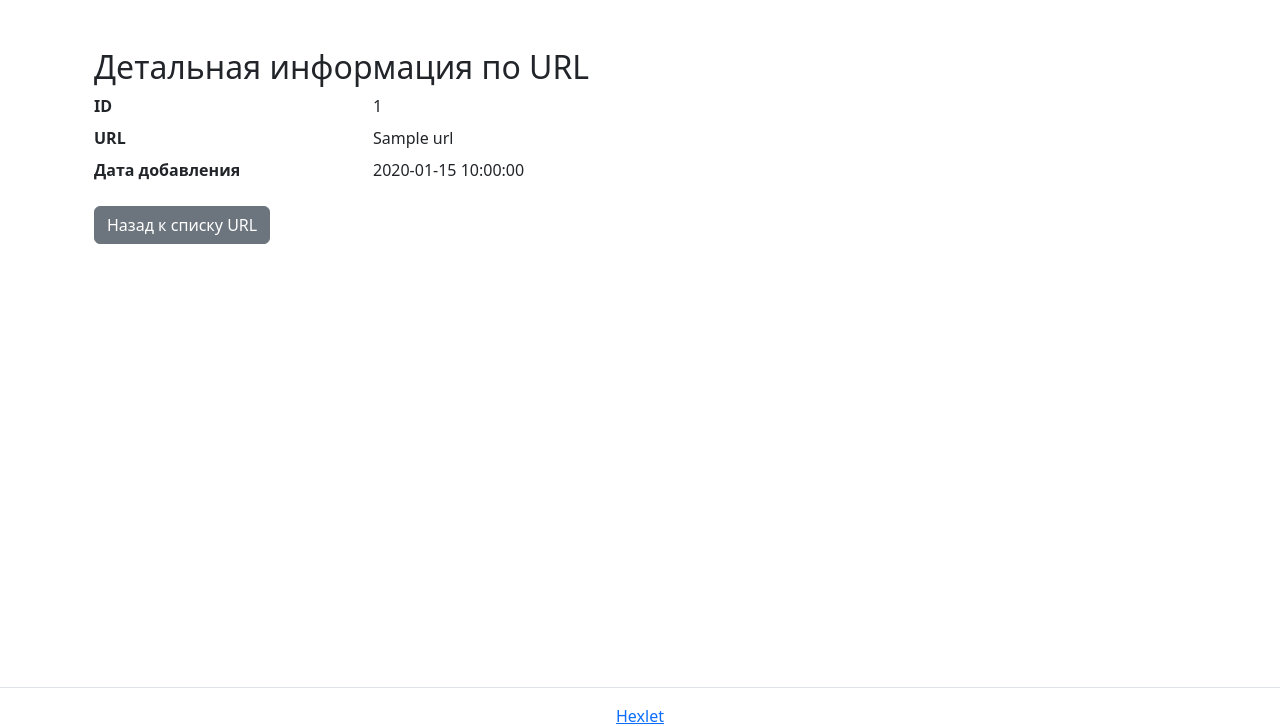
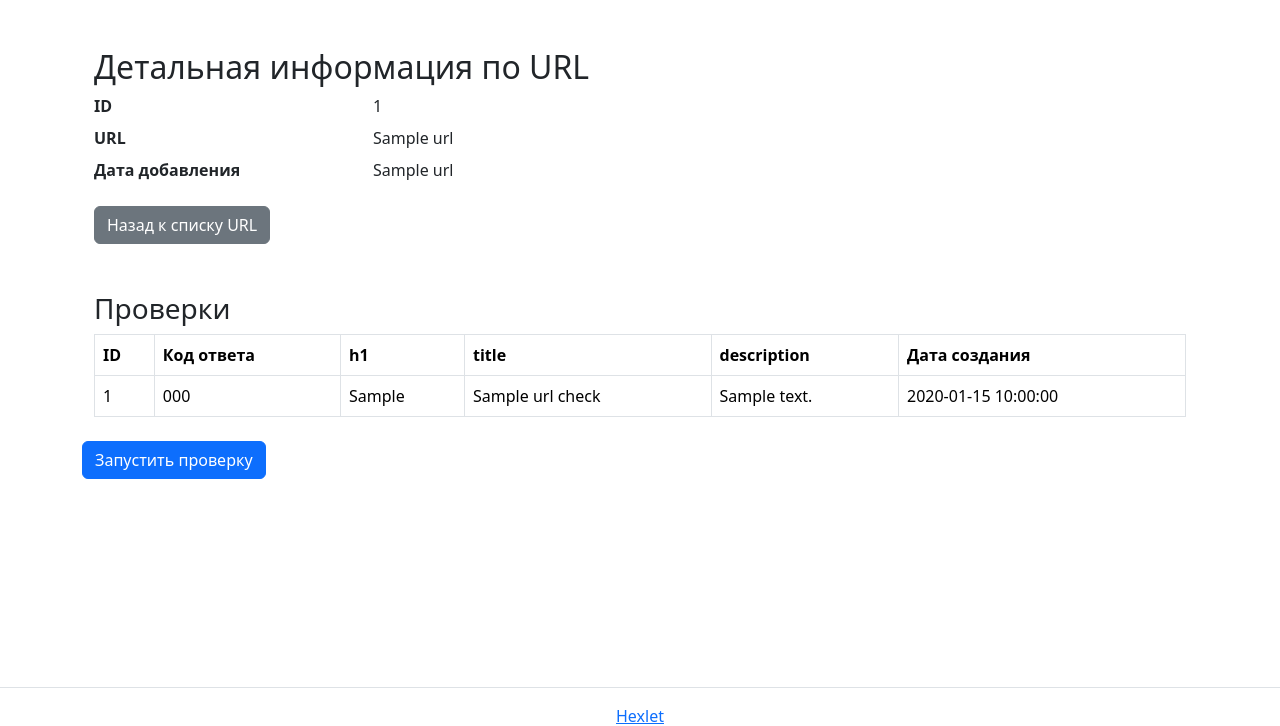
Before and after one commit to lawyer-arch/python-project-83, a Flask app: page /urls/1 in a window 1280 px wide. Shown: the part 56-782 px from the top of the page. Run offline with Flask 3, Linux system fonts and the light colour scheme; a database or web service that is not in the repository returns one stand-in record (values such as "Sample title"); some libraries are stand-ins or nearby versions.

Commit message:
реализайия проверок шаг 4

```diff
--- a/page_analyzer/app.py
+++ b/page_analyzer/app.py
@@ -1,10 +1,13 @@
+import requests
 import os
 from flask import Flask, render_template, request, redirect, url_for, flash
 from dotenv import load_dotenv
 import psycopg2
+import psycopg2.extras
 from urllib.parse import urlparse
 import validators
 from datetime import datetime
+from bs4 import BeautifulSoup
 
 load_dotenv()
 
@@ -28,15 +31,17 @@ def add_url(url: str):
     with conn:
         with conn.cursor() as cur:
             cur.execute("SELECT id FROM urls WHERE name = %s", (normalized_url,))
-            if cur.fetchone():
-                return False  # URL уже есть
+            existing = cur.fetchone()
+            if existing:
+                return existing[0]
 
             cur.execute(
-                "INSERT INTO urls (name, created_at) VALUES (%s, %s)",
+                "INSERT INTO urls (name, created_at) VALUES (%s, %s) RETURNING id",
                 (normalized_url, datetime.now())
             )
+            new_id = cur.fetchone()[0]
     conn.close()
-    return True
+    return new_id
 
 
 @app.route('/', methods=['GET', 'POST'])
@@ -44,9 +49,10 @@ def index():
     if request.method == 'POST':
         url_input = request.form.get('url')
         try:
-            success = add_url(url_input)
-            if success:
+            url_id = add_url(url_input)
+            if url_id:
                 flash('URL успешно добавлен', 'success')
+                return redirect(url_for('show_url', id=url_id))
             else:
                 flash('Этот URL уже добавлен', 'warning')
         except ValueError as e:
@@ -61,19 +67,81 @@ def urls():
     conn = get_connection()
     with conn:
         with conn.cursor() as cur:
-            cur.execute("SELECT id, name, created_at FROM urls ORDER BY created_at DESC")
+            cur.execute('''
+                SELECT
+                    urls.id,
+                    urls.name,
+                    urls.created_at,
+                    MAX(url_checks.created_at) AS last_check_date
+                FROM urls
+                LEFT JOIN url_checks ON urls.id = url_checks.url_id
+                GROUP BY urls.id
+                ORDER BY urls.id DESC
+            ''')
             urls_list = cur.fetchall()
     return render_template('urls.html', urls=urls_list)
 
 
 @app.route('/urls/<int:id>')
-def url_detail(id):
+def show_url(id):
+    conn = get_connection()
+    with conn:
+        with conn.cursor(cursor_factory=psycopg2.extras.DictCursor) as cur:
+            cur.execute('SELECT * FROM urls WHERE id = %s', (id,))
+            url = cur.fetchone()
+            if not url:
+                flash('URL не найден', 'danger')
+                return redirect(url_for('urls'))
+
+            cur.execute('''
+                SELECT id, status_code, h1, title, description, created_at
+                FROM url_checks
+                WHERE url_id = %s
+                ORDER BY id DESC
+            ''', (id,))
+            checks = cur.fetchall()
+
+    return render_template('url.html', url=url, checks=checks)
+
+
+@app.route('/urls/<int:id>/checks', methods=['POST'])
+def check_url(id):
     conn = get_connection()
     with conn:
         with conn.cursor() as cur:
-            cur.execute("SELECT id, name, created_at FROM urls WHERE id = %s", (id,))
+            # Получаем URL по id
+            cur.execute("SELECT name FROM urls WHERE id = %s", (id,))
             url_data = cur.fetchone()
-    if url_data is None:
-        flash('URL не найден', 'danger')
-        return redirect(url_for('urls'))
-    return render_template('url.html', url=url_data)
+            if not url_data:
+                flash('URL не найден', 'danger')
+                return redirect(url_for('urls'))
+
+            url = url_data[0]
+            try:
+                response = requests.get(url)
+                response.raise_for_status()  # проверяем статус
+
+                # Для отладки — посмотреть первые 1000 символов ответа
+                print(response.text[:1000])
+
+                # Парсим HTML
+                soup = BeautifulSoup(response.text, 'html.parser')
+
+                h1 = soup.h1.string.strip() if soup.h1 and soup.h1.string else ''
+                title = soup.title.string.strip() if soup.title and soup.title.string else ''
+
+                description_tag = soup.find('meta', attrs={'name': 'description'})
+                description = description_tag['content'].strip() if description_tag and 'content' in description_tag.attrs else ''
+
+                # Вставляем данные проверки в базу
+                cur.execute(
+                    '''INSERT INTO url_checks (url_id, status_code, h1, title, description, created_at)
+                       VALUES (%s, %s, %s, %s, %s, %s)''',
+                    (id, response.status_code, h1, title, description, datetime.now())
+                )
+                flash('Проверка успешно добавлена', 'success')
+
+            except requests.RequestException:
+                flash('Произошла ошибка при проверке URL', 'danger')
+
+    return redirect(url_for('show_url', id=id))
--- a/page_analyzer/templates/url.html
+++ b/page_analyzer/templates/url.html
@@ -15,6 +15,40 @@
     <dt class="col-sm-3">Дата добавления</dt>
     <dd class="col-sm-9">{{ url[2] }}</dd>
   </dl>
+
   <a href="{{ url_for('urls') }}" class="btn btn-secondary">Назад к списку URL</a>
+
+  <!-- Таблица проверок -->
+  <h3 class="mt-5">Проверки</h3>
+  <table class="table table-bordered table-hover mt-2" data-test="checks">
+    <thead>
+      <tr>
+        <th>ID</th>
+        <th>Код ответа</th>
+        <th>h1</th>
+        <th>title</th>
+        <th>description</th>
+        <th>Дата создания</th>
+      </tr>
+    </thead>
+    <tbody>
+      {% for check in checks %}
+        <tr>
+          <td>{{ check.id }}</td>
+          <td>{{ check.status_code }}</td>
+          <td>{{ check.h1 }}</td>
+          <td>{{ check.title }}</td>
+          <td>{{ check.description }}</td>
+          <td>{{ check.created_at }}</td>
+        </tr>
+      {% endfor %}
+    </tbody>
+  </table>
 </div>
+
+<!-- Форма запуска проверки -->
+<form method="post" action="{{ url_for('check_url', id=url[0]) }}" class="mt-4">
+  <input type="submit" class="btn btn-primary" value="Запустить проверку">
+</form>
+
 {% endblock %}
--- a/page_analyzer/templates/urls.html
+++ b/page_analyzer/templates/urls.html
@@ -28,7 +28,7 @@
       {% for url in urls %}
       <tr>
         <td>{{ url[0] }}</td>
-        <td><a href="{{ url_for('url_detail', id=url[0]) }}">{{ url[1] }}</a></td>
+        <td><a href="{{ url_for('show_url', id=url[0]) }}">{{ url[1] }}</a></td>
         <td>{{ url[2] }}</td>
       </tr>
       {% endfor %}
```
Also changed, not shown: database.sql (+10 -0 lines).
